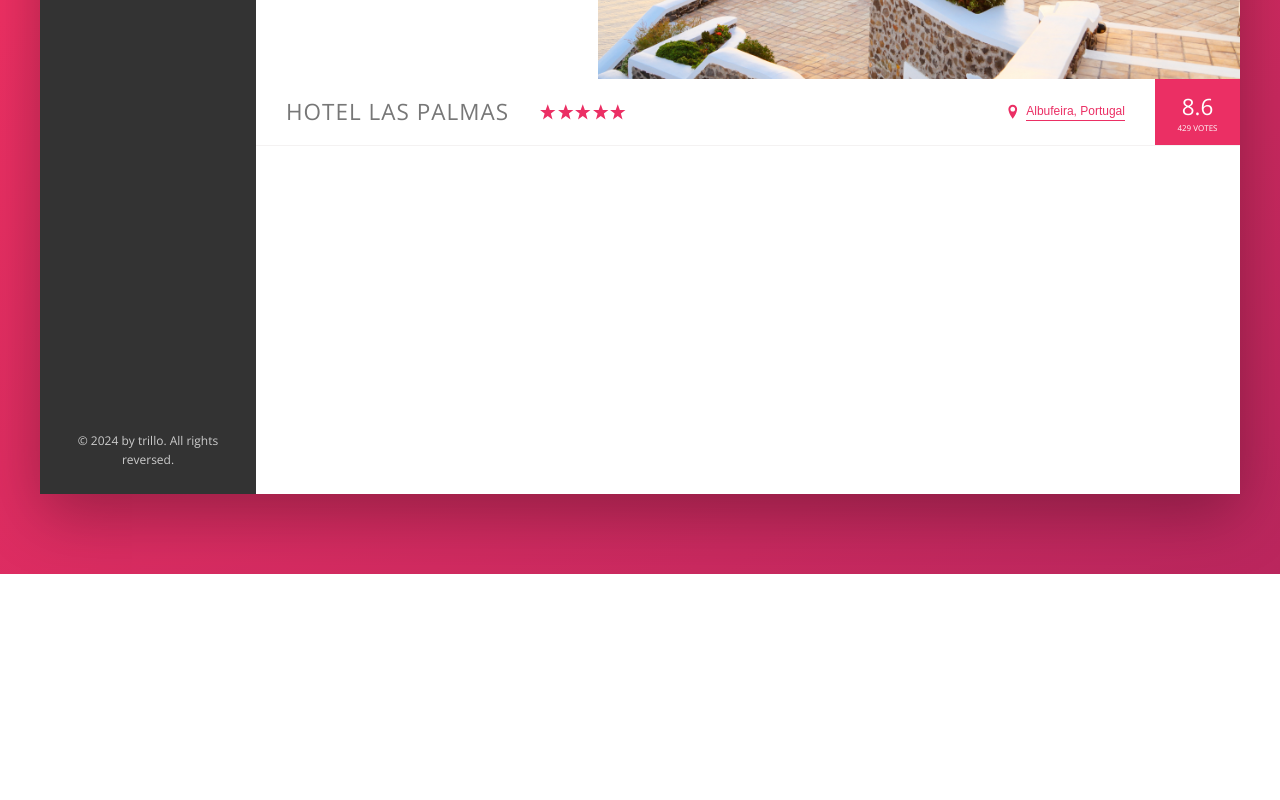
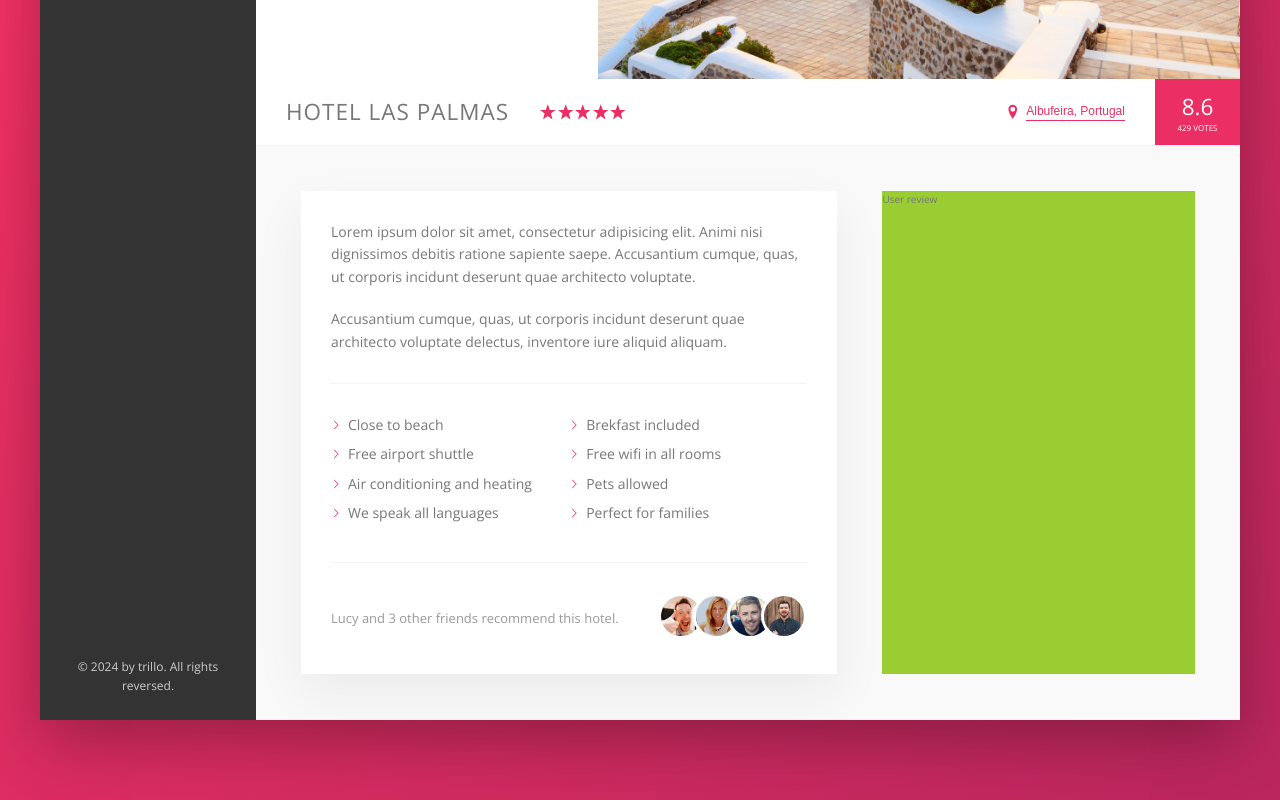
Before and after one commit to Akhmadwildan99/belajar-css-flex-box, a website: page index.html in a window 1280 px wide. Shown: the part 456-1256 px from the top of the page. Before the commit the page ends 1030 px from the top, so only its background shows below. Drawn offline with nearby package versions, Linux system fonts and the light colour scheme.

Commit message:
description layout

```diff
--- a/index.html
+++ b/index.html
@@ -134,6 +134,39 @@
                             <div class="overview__rating-count">429 votes</div>
                         </div>
                    </div>
+
+                   <div class="detail">
+                        <div class="description">
+                            <p class="paragraph">Lorem ipsum dolor sit amet, consectetur adipisicing elit. Animi nisi dignissimos debitis ratione sapiente saepe. Accusantium cumque, quas, ut corporis incidunt deserunt quae architecto voluptate.</p>
+                            <p class="paragraph">Accusantium cumque, quas, ut corporis incidunt deserunt quae architecto voluptate delectus, inventore iure aliquid aliquam.</p>
+
+                            <ul class="list">
+                                <li class="list__item">Close to beach</li>
+                                <li class="list__item">Brekfast included</li>
+                                <li class="list__item">Free airport shuttle</li>
+                                <li class="list__item">Free wifi in all rooms</li>
+                                <li class="list__item">Air conditioning and heating</li>
+                                <li class="list__item">Pets allowed</li>
+                                <li class="list__item">We speak all languages</li>
+                                <li class="list__item">Perfect for families</li>
+                            </ul>
+                            <div class="recommend">
+                                <p class="recommend__count">
+                                    Lucy and 3 other friends recommend this hotel.
+                                </p>
+                                <div class="recommend-friends">
+                                    <img src="img/user-1.jpg" alt="Friend 1" class="recommend__photo">
+                                    <img src="img/user-2.jpg" alt="Friend 1" class="recommend__photo">
+                                    <img src="img/user-3.jpg" alt="Friend 1" class="recommend__photo">
+                                    <img src="img/user-4.jpg" alt="Friend 1" class="recommend__photo">
+                                </div>
+                            </div>
+                        </div>
+
+                        <div class="user-reviews">
+                            User review
+                        </div>
+                   </div>
                 </main>
             </div>
         </div>
--- a/sass/_base.scss
+++ b/sass/_base.scss
@@ -31,6 +31,9 @@ Grey dark 3: #999
     --color-grey-dark-3: #999;
 
     --shadow-dark: 0 2rem 6rem rgba(0, 0, 0, 0.3);
+    --shadow-light: 0 2rem 5rem rgba(0, 0, 0, .06);
+
+    --line: 1px solid var(--color-grey-light-2);
 }
 
 * {
--- a/sass/_components.scss
+++ b/sass/_components.scss
@@ -320,3 +320,87 @@
         box-shadow: none;
     }
 }
+
+///////////////////////////////////////////
+// PARAGRAPH
+.paragraph:not(:last-of-type) {
+    margin-bottom: 2rem;
+}
+
+
+
+
+///////////////////////////////////////////
+// LIST
+.list {
+    list-style: none;
+    margin: 3rem 0;
+    padding: 3rem 0;
+    border-top: var(--line);
+    border-bottom: var(--line);
+    display: flex;
+    flex-wrap: wrap;
+
+
+    &__item {
+        flex: 0 0 50%;
+        margin-bottom: .7rem;
+    }
+
+    &__item::before {
+        content: "";
+        display: inline-block;
+        height: 1rem;
+        width: 1rem;
+        margin-right: .7rem;
+
+        // Older broswer
+        // background-image: url(../img/chevron-thin-right.svg);
+        // background-size: cover;
+
+        // New broswer
+        background-color: var(--color-primary);
+        -webkit-mask-image: url(../img/chevron-thin-right.svg);
+        -webkit-mask-size: cover;
+
+        mask-image: url(../img/chevron-thin-right.svg);
+        mask-size: cover;
+
+
+
+    }
+}
+
+
+
+///////////////////////////////////////////
+// RECOMMEND
+
+.recommend {
+
+    font-size: 1.3rem;
+    color: var(--color-grey-dark-3);
+
+    display: flex;
+    align-items: center;
+
+    &__count {
+        margin-right: auto;
+    }
+
+    &_friends {
+
+    }
+
+    &__photo {
+        box-sizing: content-box;
+        height: 4rem;
+        width: 4rem;
+        border-radius: 50%;
+        border: 3px solid #fff;
+
+        &:not(:last-child) {
+            margin-right: -1.5rem;
+        }
+    }
+}
--- a/sass/_layout.scss
+++ b/sass/_layout.scss
@@ -11,7 +11,7 @@
     font-size: 1.4rem;
     height: 7rem;
     background-color: #fff;
-    border-bottom: 1px solid var(--color-grey-light-2);
+    border-bottom: var(--line);
 
     display: flex;
     justify-content: space-between;
@@ -35,7 +35,27 @@
 .hotel-view {
     //TEST
     background-color: #fff;
-    height: 80rem;
-
     flex: 1;
 }
+
+
+.detail {
+    display: flex;
+    padding: 4.5rem;
+    background-color: var(--color-grey-light-1);
+    border-bottom: var(--line);
+}
+
+.description {
+    padding: 3rem;
+    font-size: 1.4rem;
+    background-color: #fff;
+    box-shadow: var(--shadow-light);
+    flex: 0 0 60%;
+    margin-right: 4.5rem;
+}
+
+.user-reviews {
+    background-color: yellowgreen;
+    flex: 1;
+}
```
Also changed, not shown: css/style.css.
